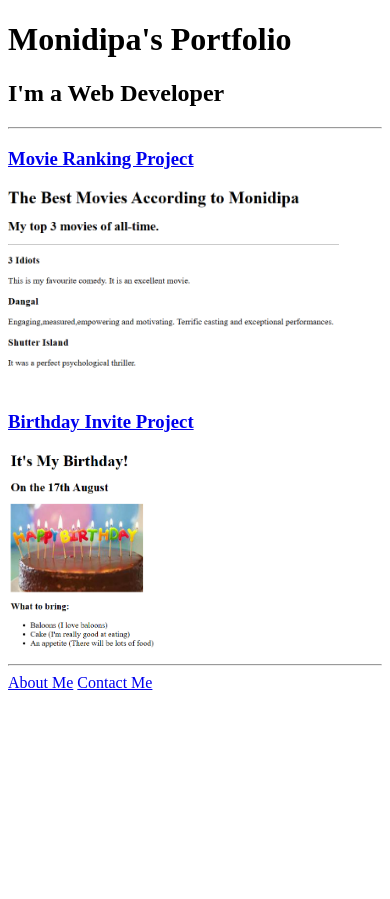
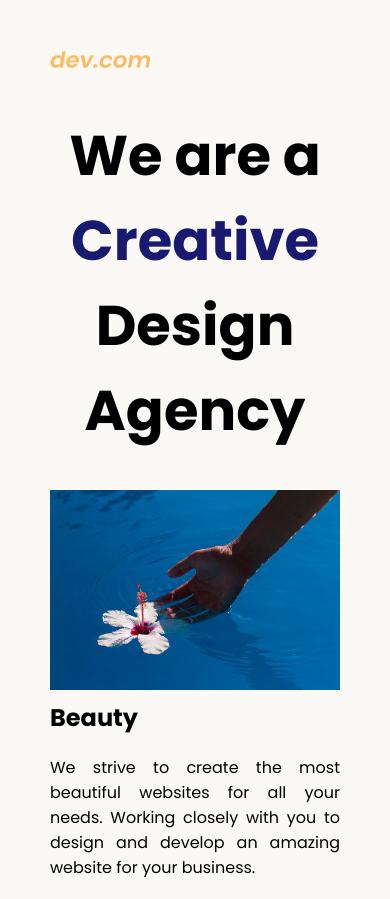
Before and after one commit to Monidipa19/html-portfolio, a plain HTML site: page index.html in a window 390 px wide. Shown: the top 899 px of the page. Before the commit the page ends 844 px from the top, so only its background shows below. Drawn offline with Linux system fonts and the light colour scheme.

Commit message:
Add files via upload

```diff
--- a/index.html
+++ b/index.html
@@ -1,23 +1,38 @@
-
 <!DOCTYPE html>
 <html lang="en">
 
 <head>
   <meta charset="UTF-8">
-  <title>Monidipa's Portfolio</title>
+  <meta name="viewport" content="width=device-width, initial-scale=1.0">
+  <title>Agency</title>
+  <link rel="stylesheet" href="./style.css">
+  <link rel="preconnect" href="https://fonts.googleapis.com">
+  <link rel="preconnect" href="https://fonts.gstatic.com" crossorigin>
+  <link href="https://fonts.googleapis.com/css2?family=Poppins:wght@400;700&display=swap" rel="stylesheet">
 </head>
 
 <body>
-  <h1>Monidipa's Portfolio</h1>
-  <h2>I'm a Web Developer</h2>
-  <hr />
-  <h3><a href="./public/movie-ranking.html">Movie Ranking Project</a></h3>
-  <img src="./assets/images/movie-ranking.png" height="200" alt="movie ranking project preview"/>
-  <h3><a href="./public/birthday-invite.html">Birthday Invite Project</a></h3>
-  <img src="./assets/images/birthday-invite.png" height="200" alt="birthday invite project preview"/>
-  <hr />
-  <a href="./public/about.html">About Me</a>
-  <a href="./public/contact.html">Contact Me</a>
+  <div class="main">
+    <img class="logo" src="./assets/images/logo.png" alt="logo">
+    <h1>We are a <span class="creative">Creative</span> <br />Design Agency</h1>
+    <div class="left card"><img class="tile-image" src="./assets/images/beautiful.jpg" alt="hand and flower in water">
+      <h2 class="card-title">Beauty</h2>
+      <p class="card-text">We strive to create the most beautiful websites for all your needs. Working closely with you
+        to
+        design and
+        develop an amazing website for your business.</p>
+    </div>
+
+    <div class="right card"><img class="tile-image" src="./assets/images/construction.jpg" alt="metal structure">
+      <h2 class="card-title">Construction</h2>
+      <p>Built by our team of professional developers, we ensure the most rigourous and modern websites. Built from
+        scratch using HTML and CSS. Only the best for you.</p>
+    </div>
+
+  </div>
+  <footer>
+    <p>Create. Develop. Design.</p>
+  </footer>
 </body>
 
 </html>
--- /dev/null
+++ b/style.css
@@ -0,0 +1,67 @@
+  body {
+  font-family: "Poppins", sans-serif;
+  margin: 50px 50px 0 50px;
+  background-color: #faf9f6;
+  display: flex;
+  flex-direction: column;
+  min-height: 95vh;
+}
+.main {
+  flex: 1;
+}
+
+h1 {
+  font-size: 5rem;
+}
+
+footer {
+  text-align: right;
+  color: midnightblue;
+}
+
+.tile-image {
+  height: 200px;
+  float: left;
+  margin-right: 50px;
+}
+
+.card {
+  width: 45%;
+}
+
+.left {
+  float: left;
+}
+
+.right {
+  float: right;
+}
+
+.creative {
+  color: midnightblue;
+}
+
+@media (max-width: 680px) {
+  .logo {
+    width: 100px;
+  }
+
+  h1 {
+    font-size: 3.5rem;
+    text-align: center;
+  }
+
+  .card {
+    width: 100%;
+    display: block;
+    margin-bottom: 30px;
+    text-align: justify;
+  }
+
+  .card img {
+    margin-bottom: 10px;
+    width: 100%;
+    display: inline;
+    object-fit: cover;
+  }
+}
```
Also changed, not shown: assets/images/beautiful.jpg (added), assets/images/construction.jpg (added), assets/images/logo.png (added).
